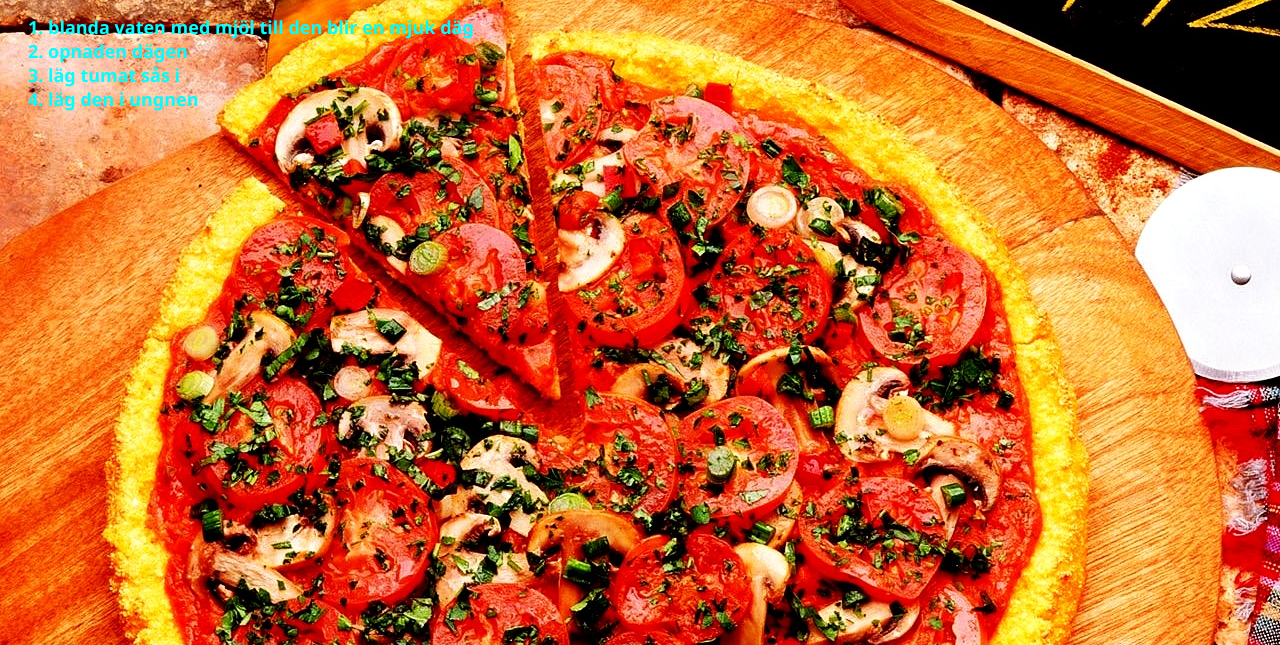
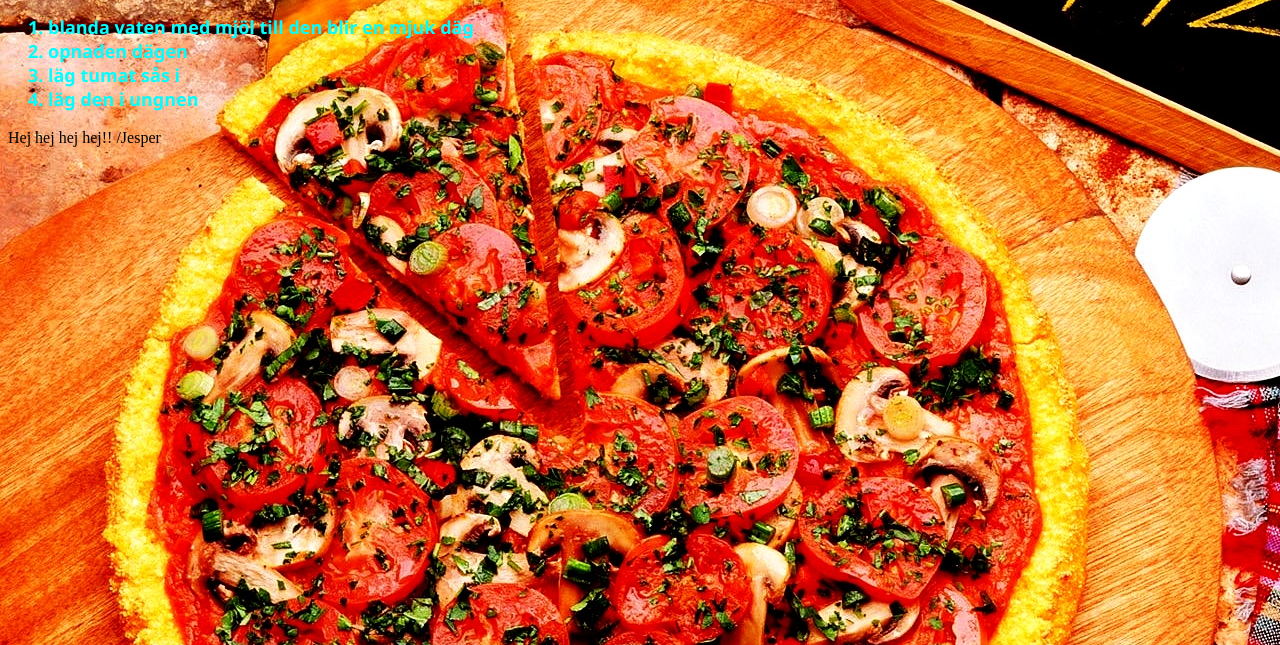
Before and after one commit to Ahmadelyasi123/ahmad, a plain HTML site: page pitza/index.html in a window 1280 px wide. Shown: the part 155-800 px from the top of the page. Drawn offline with Linux system fonts and the light colour scheme.

Commit message:
Uppdatering av Jesper

```diff
--- a/pitza/index.html
+++ b/pitza/index.html
@@ -42,6 +42,7 @@
 
         </ol>
     </h2>
+    <p>Hej hej hej hej!! /Jesper</p>
 
 </body>
 </html>
```
